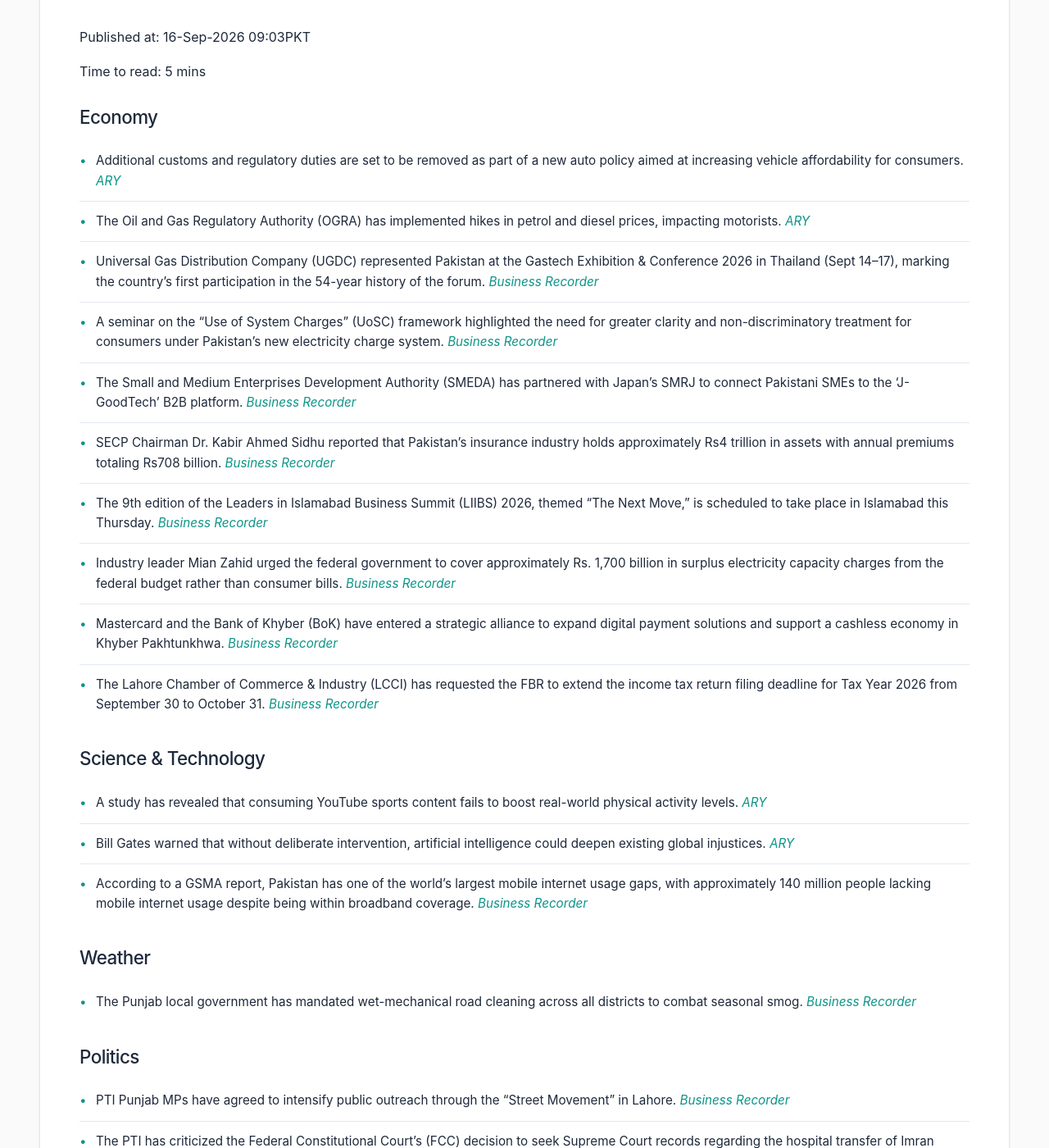
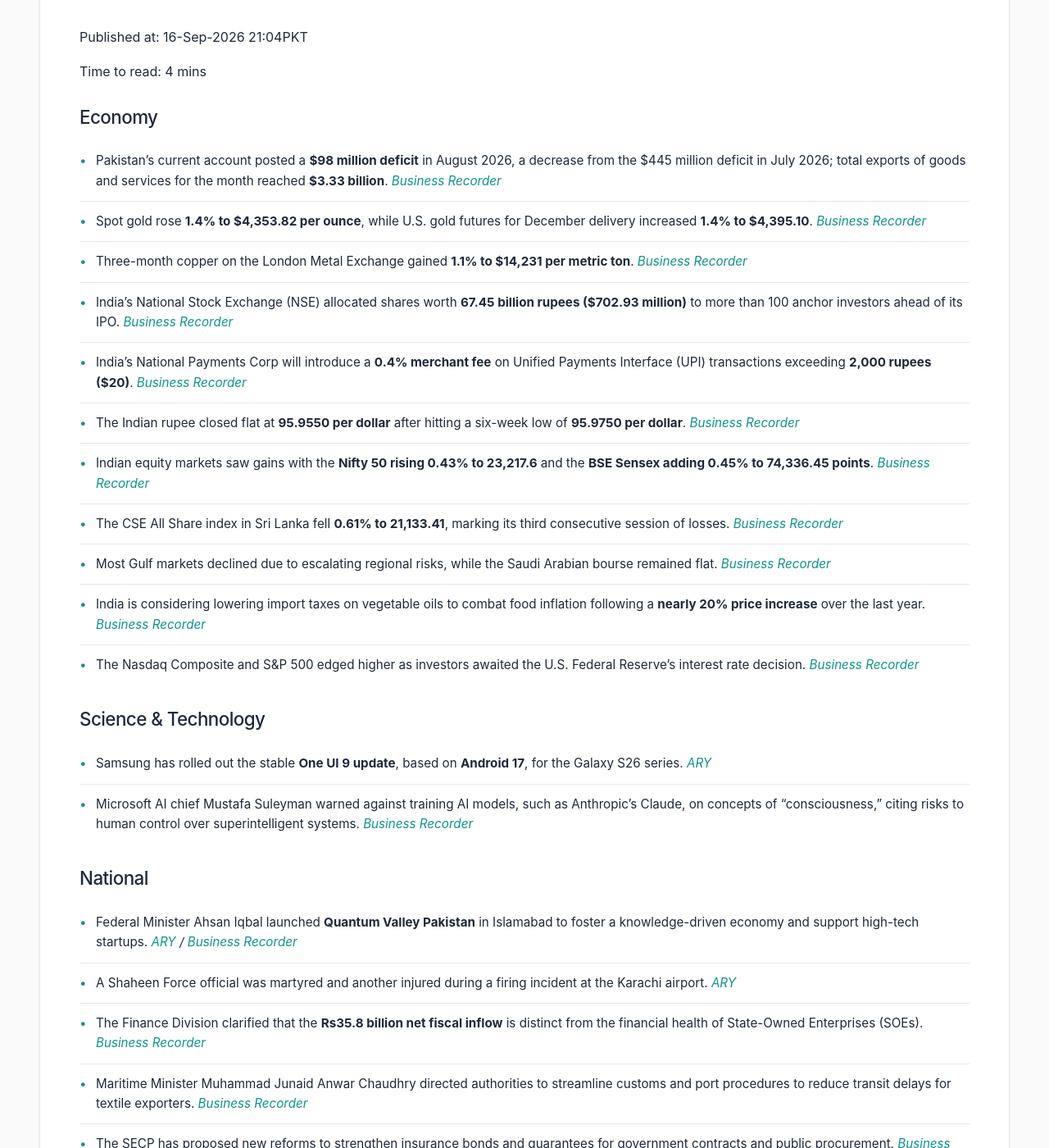
Before and after one commit to zsubzwary/news, a Jekyll site: the page built from en/index.md, in a window 1280 px wide and 1400 px high, scrolled down 283 px. Shown: the whole window at 82% size. Built offline with Jekyll 4.4.1, drawn with Linux system fonts in a browser that asks for light colours; some web fonts are replaced; comment, search, counter and statistics services are not loaded; some of the changed text lies outside the part shown.

Commit message:
DateTime; 2026-09-16T16:04:39.548Z

```diff
--- a/en/index.md
+++ b/en/index.md
@@ -4,52 +4,46 @@ title: Pakistan News Briefing
 lang: en
 ---
 
-Published at: 16-Sep-2026 09:03PKT
+Published at: 16-Sep-2026 21:04PKT
 
-Time to read: 5 mins
+Time to read: 4 mins
 
 ### Economy
-- Additional customs and regulatory duties are set to be removed as part of a new auto policy aimed at increasing vehicle affordability for consumers. *[ARY](https://arynews.tv/auto-policy-aims-to-make-vehicles-more-affordable-for-consumers-pms-aide)*
-- The Oil and Gas Regulatory Authority (OGRA) has implemented hikes in petrol and diesel prices, impacting motorists. *[ARY](https://arynews.tv/another-blow-for-motorists-as-ogra-hikes-petrol-diesel-prices)*
-- Universal Gas Distribution Company (UGDC) represented Pakistan at the Gastech Exhibition & Conference 2026 in Thailand (Sept 14–17), marking the country's first participation in the 54-year history of the forum. *[Business Recorder](https://www.brecorder.com/news/40439711/ugdc-establishes-national-presence-at-gastech-expo)*
-- A seminar on the "Use of System Charges" (UoSC) framework highlighted the need for greater clarity and non-discriminatory treatment for consumers under Pakistan's new electricity charge system. *[Business Recorder](https://www.brecorder.com/news/40439710/speakers-raise-questions-over-new-electricity-charges-system)*
-- The Small and Medium Enterprises Development Authority (SMEDA) has partnered with Japan’s SMRJ to connect Pakistani SMEs to the 'J-GoodTech' B2B platform. *[Business Recorder](https://www.brecorder.com/news/40439709/smeda-gears-up-to-connect-smes-with-japans-b2b-platform)*
-- SECP Chairman Dr. Kabir Ahmed Sidhu reported that Pakistan's insurance industry holds approximately Rs4 trillion in assets with annual premiums totaling Rs708 billion. *[Business Recorder](https://www.brecorder.com/news/40439708/secp-chief-highlights-importance-of-digital-transformation)*
-- The 9th edition of the Leaders in Islamabad Business Summit (LIIBS) 2026, themed “The Next Move,” is scheduled to take place in Islamabad this Thursday. *[Business Recorder](https://www.brecorder.com/news/40439702/nutshell-group-to-host-9th-edition-of-liibs-2026-tomorrow)*
-- Industry leader Mian Zahid urged the federal government to cover approximately Rs. 1,700 billion in surplus electricity capacity charges from the federal budget rather than consumer bills. *[Business Recorder](https://www.brecorder.com/news/40439700/mian-zahid-demands-paying-capacity-charges-from-federal-budget)*
-- Mastercard and the Bank of Khyber (BoK) have entered a strategic alliance to expand digital payment solutions and support a cashless economy in Khyber Pakhtunkhwa. *[Business Recorder](https://www.brecorder.com/news/40439699/mastercard-and-bok-partner-to-accelerate-digital-payments)*
-- The Lahore Chamber of Commerce & Industry (LCCI) has requested the FBR to extend the income tax return filing deadline for Tax Year 2026 from September 30 to October 31. *[Business Recorder](https://www.brecorder.com/news/40439698/lcci-seeks-extension-in-income-tax-return-filing-deadline)*
+- Pakistan’s current account posted a **$98 million deficit** in August 2026, a decrease from the $445 million deficit in July 2026; total exports of goods and services for the month reached **$3.33 billion**. *[Business Recorder](https://www.brecorder.com/news/40439780/pakistan-posts-98mn-ca-deficit-in-august-2026)*
+- Spot gold rose **1.4% to $4,353.82 per ounce**, while U.S. gold futures for December delivery increased **1.4% to $4,395.10**. *[Business Recorder](https://www.brecorder.com/news/40439791/gold-gains-over-1-as-oil-yields-slip-ahead-of-fed-rate-decision)*
+- Three-month copper on the London Metal Exchange gained **1.1% to $14,231 per metric ton**. *[Business Recorder](https://www.brecorder.com/news/40439786/copper-rises-with-signs-of-active-demand-from-china)*
+- India’s National Stock Exchange (NSE) allocated shares worth **67.45 billion rupees ($702.93 million)** to more than 100 anchor investors ahead of its IPO. *[Business Recorder](https://www.brecorder.com/news/40439796/indias-nse-allots-shares-worth-703-million-to-anchor-investors-sources-say)*
+- India's National Payments Corp will introduce a **0.4% merchant fee** on Unified Payments Interface (UPI) transactions exceeding **2,000 rupees ($20)**. *[Business Recorder](https://www.brecorder.com/news/40439783/indias-upi-fee-faces-retailer-broker-pushback)*
+- The Indian rupee closed flat at **95.9550 per dollar** after hitting a six-week low of **95.9750 per dollar**. *[Business Recorder](https://www.brecorder.com/news/40439779/indian-rupee-languishes-at-six-week-low-ahead-of-fed-outcome-rbi-limits-losses)*
+- Indian equity markets saw gains with the **Nifty 50 rising 0.43% to 23,217.6** and the **BSE Sensex adding 0.45% to 74,336.45 points**. *[Business Recorder](https://www.brecorder.com/news/40439778/indian-shares-edge-higher-after-selloff-oil-us-rate-worries-cap-gains)*
+- The CSE All Share index in Sri Lanka fell **0.61% to 21,133.41**, marking its third consecutive session of losses. *[Business Recorder](https://www.brecorder.com/news/40439788/sri-lankan-shares-fall-for-third-straight-session)*
+- Most Gulf markets declined due to escalating regional risks, while the Saudi Arabian bourse remained flat. *[Business Recorder](https://www.brecorder.com/news/40439784/most-gulf-markets-fall-as-regional-risks-escalate-saudi-flat-on-supply-reassurance-reports)*
+- India is considering lowering import taxes on vegetable oils to combat food inflation following a **nearly 20% price increase** over the last year. *[Business Recorder](https://www.brecorder.com/news/40439790/india-considers-cutting-vegetable-oil-import-taxes-as-prices-climb)*
+- The Nasdaq Composite and S&P 500 edged higher as investors awaited the U.S. Federal Reserve's interest rate decision. *[Business Recorder](https://www.brecorder.com/news/40439789/nasdaq-sampp-500-climb-ahead-of-keenly-awaited-fed-decision)*
 
 ### Science & Technology
-- A study has revealed that consuming YouTube sports content fails to boost real-world physical activity levels. *[ARY](https://arynews.tv/youtube-sports-content-fails-to-boost-real-world-physical-activity-study-finds)*
-- Bill Gates warned that without deliberate intervention, artificial intelligence could deepen existing global injustices. *[ARY](https://arynews.tv/bill-gates-warns-ai-could-deepen-global-injustice-without-deliberate-intervention)*
-- According to a GSMA report, Pakistan has one of the world's largest mobile internet usage gaps, with approximately 140 million people lacking mobile internet usage despite being within broadband coverage. *[Business Recorder](https://www.brecorder.com/news/40439704/mobile-internet-usage-gap-pakistan-ranks-among-top-countries-by-absolute-number)*
-
-### Weather
-- The Punjab local government has mandated wet-mechanical road cleaning across all districts to combat seasonal smog. *[Business Recorder](https://www.brecorder.com/news/40439707/punjab-mandates-wet-cleaning-to-combat-smog)*
-
-### Politics
-- PTI Punjab MPs have agreed to intensify public outreach through the "Street Movement" in Lahore. *[Business Recorder](https://www.brecorder.com/news/40439706/pti-punjab-mps-agree-to-sustain-intensify-public-outreach)*
-- The PTI has criticized the Federal Constitutional Court’s (FCC) decision to seek Supreme Court records regarding the hospital transfer of Imran Khan. *[Business Recorder](https://www.brecorder.com/news/40439705/iks-hospital-transfer-case-pti-criticises-fcc-intervention-to-sc-order)*
-- President Asif Ali Zardari emphasized that the Pak-China strategic relationship must be reinforced through deeper economic cooperation. *[Business Recorder](https://www.brecorder.com/news/40439703/pak-china-strategic-trust-must-be-sustained-reinforced-president)*
-- A Jamaat-e-Islami (JI) delegation met with federal ministers to discuss relief measures for two- and three-wheelers and small cars amid the fuel crisis. *[Business Recorder](https://www.brecorder.com/news/40439696/fuel-crisis-ji-panel-hails-relief-measures-in-meeting-with-ministers)*
-- PTI Interim Chairman Barrister Gohar Ali Khan criticized the Punjab police for failing to provide security to KP Chief Minister Sohail Afridi during his visit to Lahore. *[Business Recorder](https://www.brecorder.com/news/40439695/gohar-slams-punjab-police-for-mistreating-afridi)*
+- Samsung has rolled out the stable **One UI 9 update**, based on **Android 17**, for the Galaxy S26 series. *[ARY](https://arynews.tv/samsung-rolls-out-stable-android-17-based-one-ui-9-update-for-galaxy-s26-series)*
+- Microsoft AI chief Mustafa Suleyman warned against training AI models, such as Anthropic's Claude, on concepts of "consciousness," citing risks to human control over superintelligent systems. *[Business Recorder](https://www.brecorder.com/news/40439792/microsoft-ai-chief-calls-out-anthropics-approach-to-ai-consciousness)*
 
 ### National
-- An eight-member probe team has been established to investigate the recent killings in Surjani Town. *[ARY](https://arynews.tv/surjani-town-killings-eight-member-team-formed-to-probe-deaths)*
-- An anti-terrorism court has sent former PTI MPA Shabbir Gujjar to jail for an identification parade related to the attack on the Corps Commander House. *[Business Recorder](https://www.brecorder.com/news/40439694/corps-commander-house-former-pti-mpa-sent-to-jail-for-identification-parade)*
+- Federal Minister Ahsan Iqbal launched **Quantum Valley Pakistan** in Islamabad to foster a knowledge-driven economy and support high-tech startups. *[ARY](https://arynews.tv/quantum-valley-pakistan-to-open-new-pathways-for-startups-high-tech-firms-ahsan-iqbal) / [Business Recorder](https://www.brecorder.com/news/40439793/quantum-valley-pakistan-to-open-new-pathways-for-youth-startups-and-high-tech-businesses-ahsan-iqbal)*
+- A Shaheen Force official was martyred and another injured during a firing incident at the Karachi airport. *[ARY](https://arynews.tv/karachi-airport-firing-shaheen-force-official-martyred-another-injured)*
+- The Finance Division clarified that the **Rs35.8 billion net fiscal inflow** is distinct from the financial health of State-Owned Enterprises (SOEs). *[Business Recorder](https://www.brecorder.com/news/40439781/finance-division-rejects-claims-of-soe-financial-deterioration-cites-rs358bn-net-fiscal-inflow)*
+- Maritime Minister Muhammad Junaid Anwar Chaudhry directed authorities to streamline customs and port procedures to reduce transit delays for textile exporters. *[Business Recorder](https://www.brecorder.com/news/40439795/maritime-minister-seeks-measures-to-ease-textile-exporters-port-issues)*
+- The SECP has proposed new reforms to strengthen insurance bonds and guarantees for government contracts and public procurement. *[Business Recorder](https://www.brecorder.com/news/40439777/secp-proposes-reforms-to-strengthen-insurance-guarantees)*
+- Pakistan and South Korea are expanding bilateral cooperation regarding potato seed production. *[ARY](https://arynews.tv/pakistan-and-south-korea-expand-cooperation-on-potato-seed-production)*
+- An attempt at an honour killing in Karachi resulted in the deaths of both the victim and the attacker's accomplice. *[ARY](https://arynews.tv/karachi-honour-killing-attempt-leaves-victim-attackers-accomplice-dead)*
 
 ### International
-- Police in Gurugram have filed attempt-to-murder charges in a recent hit-and-run case. *[ARY](https://arynews.tv/gurugram-shocker-police-slap-attempt-to-murder-charge-in-hit-and-run-case)*
-- The Congressional Budget Office reported that the Iran war has cost the US military $38 billion. *[ARY](https://arynews.tv/iran-war-has-cost-us-military-38-bn-congressional-budget-office)*
-- Egypt has voiced its support for Saudi Arabia and called for the protection of unhindered sea routes. *[ARY](https://arynews.tv/cairo-egypt-stands-with-saudi-urges-unhindered-sea-routes)*
-- Saudi Arabia has endorsed a National SME strategy aimed at creating 500,000 jobs by 2030. *[ARY](https://arynews.tv/saudi-arabia-endorses-national-sme-strategy-to-create-500000-jobs-by-2030)*
-- Qatar has issued a warning against the potential closure of the critical Bab al Mandab maritime strait. *[ARY](https://arynews.tv/qatar-warns-against-closure-of-critical-bab-al-mandab-maritime-strait)*
-- The Indian rupee faces significant pressure and is expected to potentially slip past the 96 mark due to high oil prices and a potential US Federal Reserve rate hike. *[Business Recorder](https://www.brecorder.com/news/40439731/indian-rupee-faces-more-pressure-with-likely-fed-rate-hike-compounding-oil-pain)*
-- A Saudi-led military coalition reported that air defenses successfully destroyed a Houthi drone near Makkah. *[Business Recorder](https://www.brecorder.com/news/40439730/saudi-coalition-says-houthi-drone-destroyed-near-makkah)*
+- Saudi Arabia has introduced fines of up to **SR250,000** for unauthorized labor recruitment agencies. *[ARY](https://arynews.tv/saudi-arabia-penalizes-unauthorized-labor-recruitment-agencies-with-fine-of-up-to-sr250000)*
+- Chinese Foreign Minister Wang Yi urged Iran and the U.S. to exercise restraint and return to the interim peace deal signed in June. *[Business Recorder](https://www.brecorder.com/news/40439785/chinas-top-diplomat-urges-iran-us-to-show-restraint-revive-talks)*
+- Italian authorities have banned **16 Roma fans** following a fascist salute. *[ARY](https://arynews.tv/italy-bans-16-roma-fans-over-fascist-salute)*
 
 ### Sports
-- A National Assembly standing committee has directed the Pakistan Football Federation (PFF) to align its constitution and rules with FIFA requirements. *[Business Recorder](https://www.brecorder.com/news/40439701/na-panel-directs-pff-to-align-constitution-rules-with-fifa-requirements)*
+- Retired tennis legend Rafael Nadal, aged 40, will compete in exhibition matches in Manacor, Mallorca, to celebrate his academy's 10th anniversary. *[Business Recorder](https://www.brecorder.com/news/40439794/retired-great-nadal-to-play-in-exhibition-matches)*
+- F1 has announced the **2027 pre-season test dates** to be held in Bahrain. *[ARY](https://arynews.tv/f1-reveals-2027-pre-season-test-dates-in-bahrain)*
+- Manchester City manager Maresca addressed ongoing debates regarding VAR following a recent victory. *[ARY](https://arynews.tv/man-city-boss-maresca-laments-var-debate-after-win)*
+- FIFA announced that a review of the withdrawn FFE investment proposal will be presented to the FIFA Council. *[Business Recorder](https://www.brecorder.com/news/40439787/fifa-says-review-of-shelved-investment-plan-to-be-presented-to-council)*
 
 ### Health
-- The LCCI held a session regarding an integrated online portal for alternative medicines and health products, involving officials from the Drug Regulatory Authority of Pakistan (DRAP). *[Business Recorder](https://www.brecorder.com/news/40439697/alternative-medicines-health-products-lcci-holds-session-on-integrated-online-portal)*
+- Pakistan has joined a global alliance dedicated to promoting extra virgin olive oil and public health. *[ARY](https://arynews.tv/pakistan-joins-global-alliance-promoting-extra-virgin-olive-oil-and-public-health)*
```
